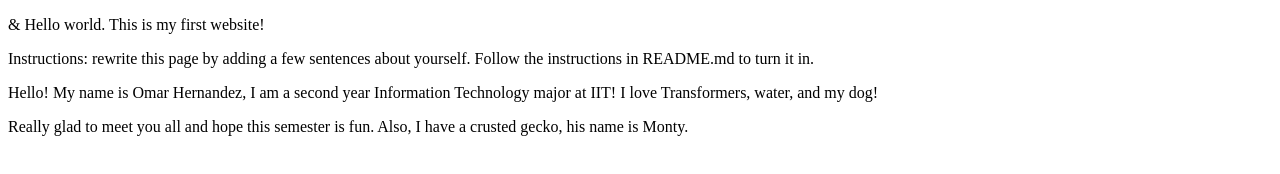
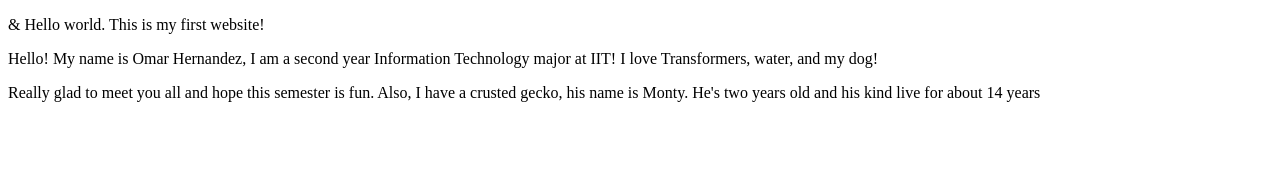
Before and after one commit to Watereggredorange9/webdev_lab1, a plain HTML site: page index.html in a window 1280 px wide. Drawn offline with Linux system fonts and the light colour scheme.

Commit message:
Update index.html

```diff
--- a/index.html
+++ b/index.html
@@ -6,9 +6,8 @@
 </head>
 <body>
   <p>&amp; Hello world. This is my first website!</p>
-  <p>Instructions: rewrite this page by adding a few sentences about yourself. Follow the instructions in README.md to turn it in.</p>
-<body>
   <p> Hello! My name is Omar Hernandez, I am a second year Information Technology major at IIT! I love Transformers, water, and my dog!</p>
-  <p> Really glad to meet you all and hope this semester is fun. Also, I have a crusted gecko, his name is Monty.</p>
+  <p> Really glad to meet you all and hope this semester is fun. Also, I have a crusted gecko, his name is Monty. He's two years old and
+    his kind live for about 14 years</p>
 </body>
 </html>
```
